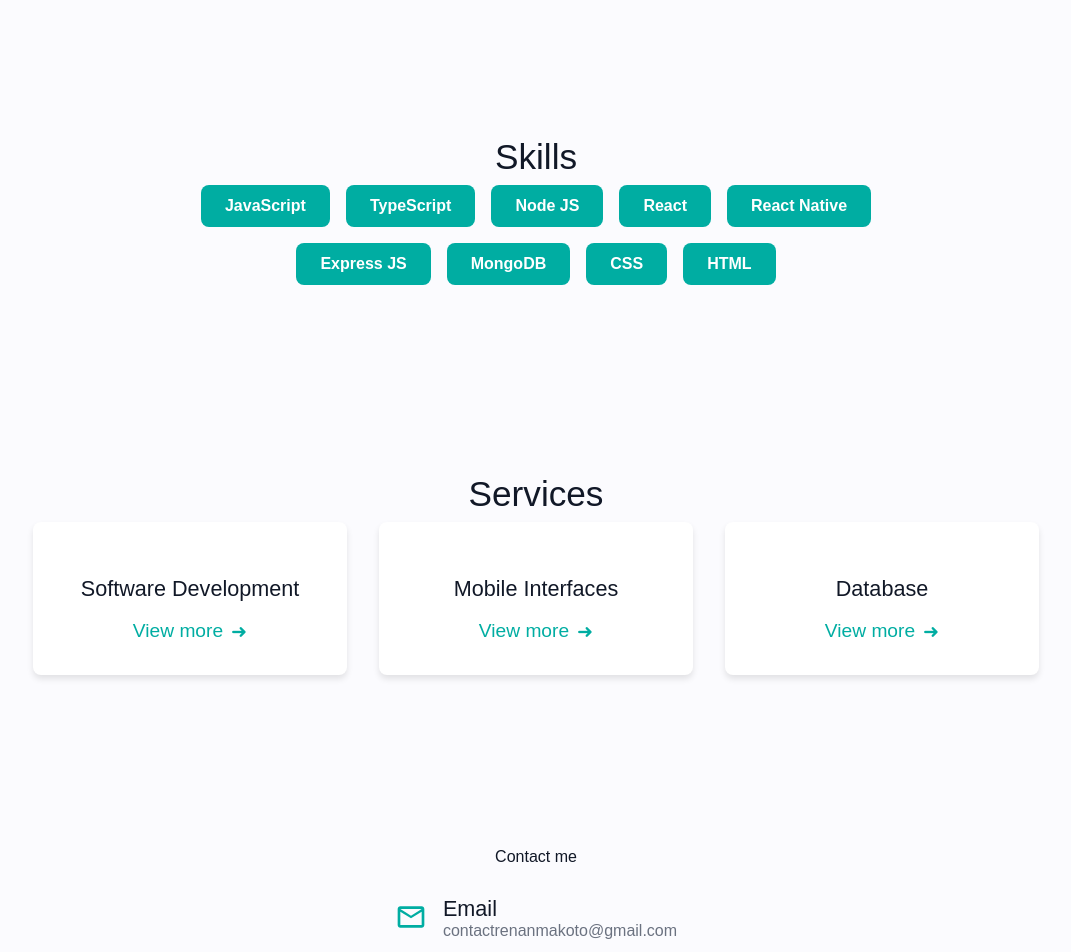
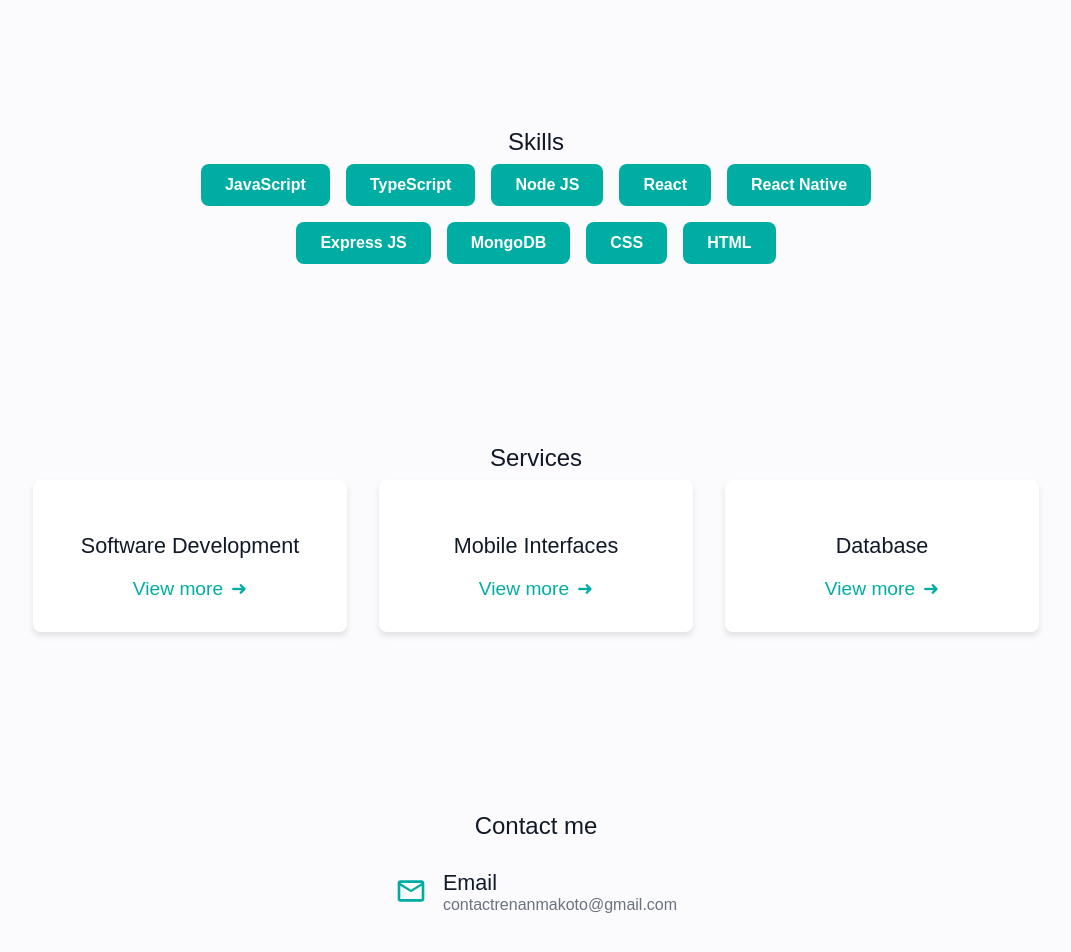
Before and after one commit to renanmakoto/sitereact, a React (Create React App) app: page / in a window 1280 px wide. Shown: the part 1200-2152 px from the top of the page, without its empty margins (104-1175 px from the left). Built offline with nearby package versions, Linux system fonts and the light colour scheme.

Commit message:
Add files via upload

```diff
--- a/src/components/Contact.jsx
+++ b/src/components/Contact.jsx
@@ -15,7 +15,7 @@ const Contact = () => {
   }
 
   const titleStyle = {
-    fontSize: '1rem',
+    fontSize: '1.5rem',
     fontWeight: 400,
     color: '#111827',
     marginBottom: '0.5rem',
--- a/src/components/Services.jsx
+++ b/src/components/Services.jsx
@@ -18,7 +18,7 @@ const Services = () => {
   }
 
   const titleStyle = {
-    fontSize: '2.2rem',
+    fontSize: '1.5rem',
     fontWeight: 400,
     color: '#111827',
     marginBottom: '0.5rem',
--- a/src/components/Skills.jsx
+++ b/src/components/Skills.jsx
@@ -12,7 +12,7 @@ const Skills = () => {
   }
 
   const titleStyle = {
-    fontSize: '2.2rem',
+    fontSize: '1.5rem',
     fontWeight: 400,
     color: '#111827',
     marginBottom: '0.5rem',
```
